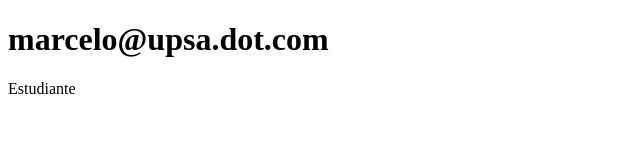
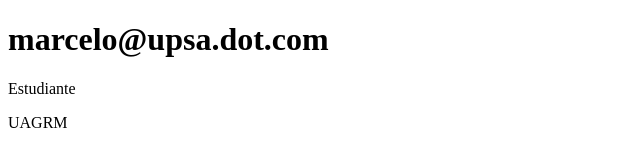
Before and after one commit to Marcelo99upsa/sistema-de-registro, a plain HTML site: page contacto.html in a window 1280 px wide. Shown: the full height of the page, 0-640 px from the left. Drawn offline with Linux system fonts and the light colour scheme.

Commit message:
Actualizacion de contacto, instituto

```diff
--- a/contacto.html
+++ b/contacto.html
@@ -8,5 +8,6 @@
 <body>
     <h1>marcelo@upsa.dot.com</h1>
     <p>Estudiante</p>
+    <p>UAGRM</p>
 </body>
 </html>
```
